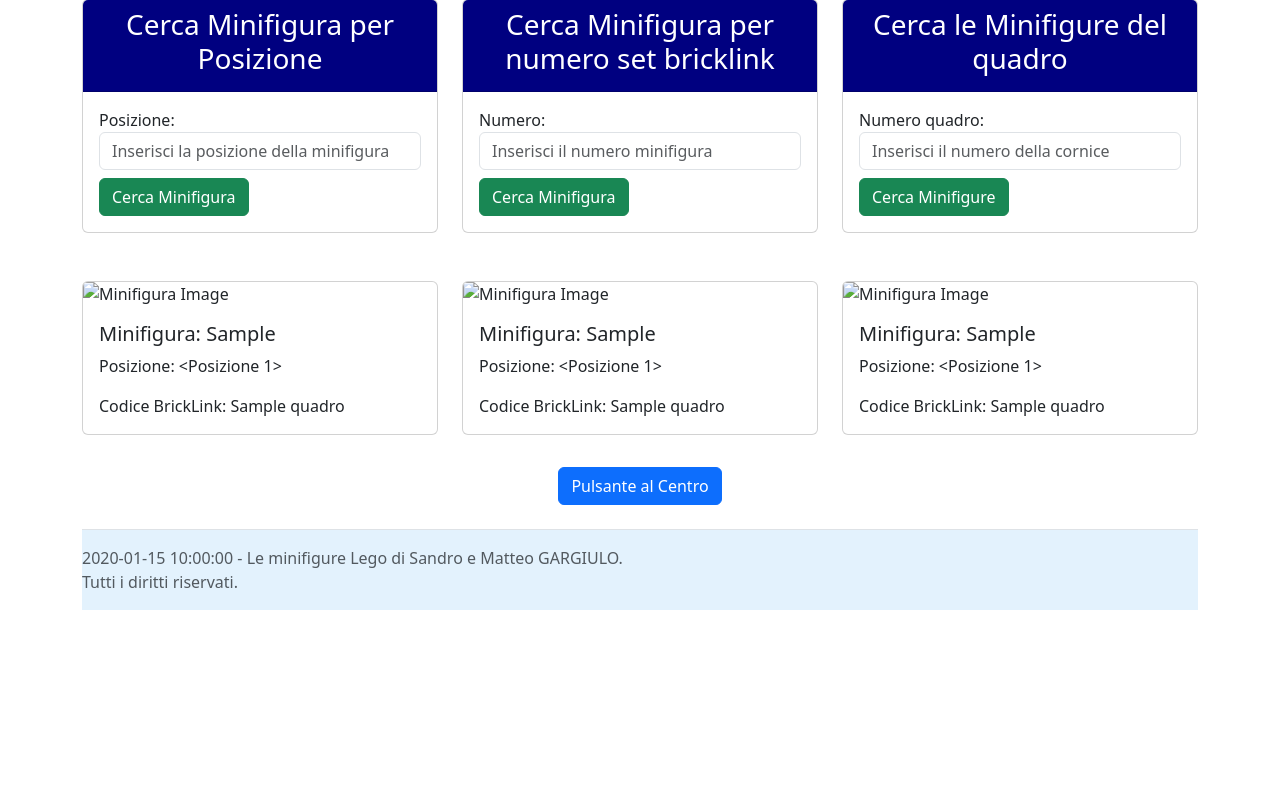
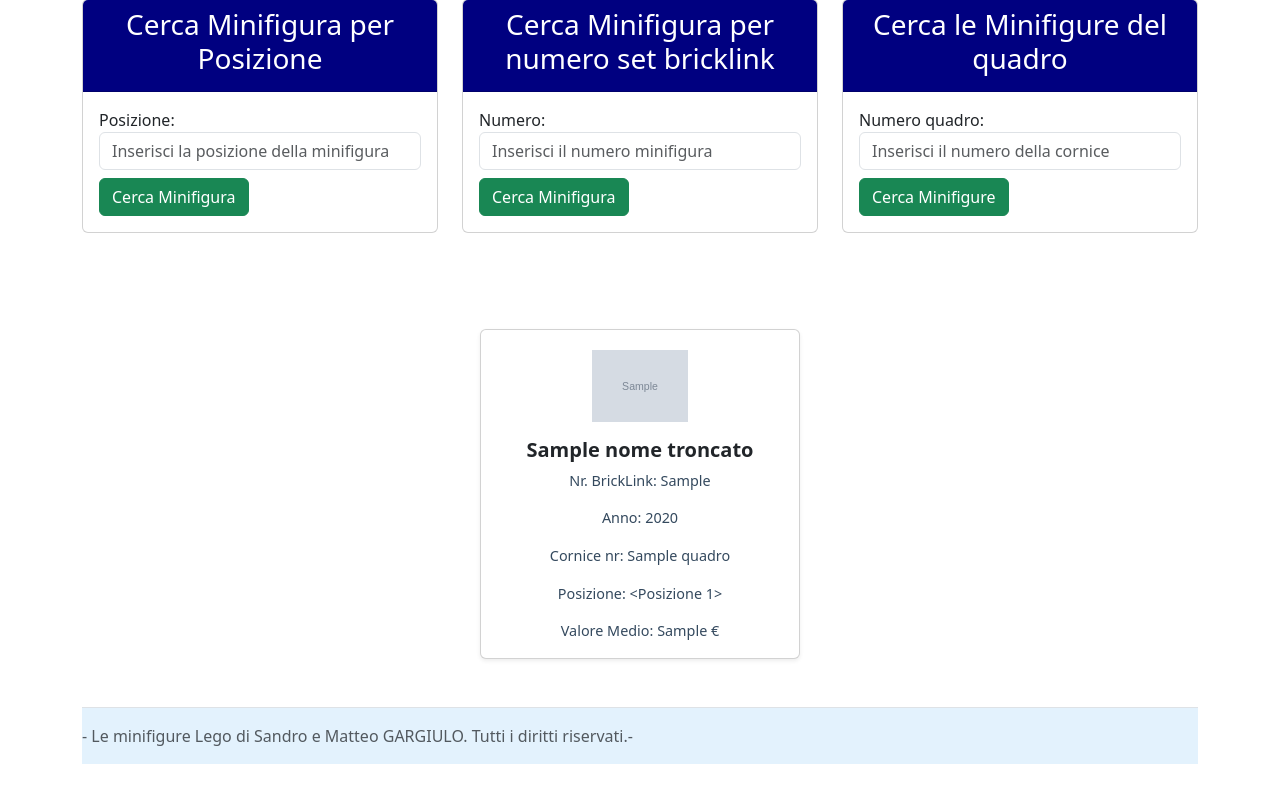
Before and after one commit to sandrogargiulo/Flask_Minifigure, a Flask app: template app/templates/search_minifigure.html in a window 1280 px wide. Shown: the part 73-861 px from the top of the page. Before the commit the page ends 683 px from the top, so only its background shows below. Run offline with Flask 3, Linux system fonts and the light colour scheme; tables that the repository leaves empty hold one stand-in row (values such as "Sample post"); the template is opened without the code that fills it: values that come from a table or form of the project are taken from there, most other values are stand-ins (such as "Sample title", 1, 10 or a date in 2020); grey boxes marked "Sample" are stand-in pictures; some libraries are stand-ins or nearby versions.

Commit message:
fine ricerca per posizione

```diff
--- a/app/static/css/styles.css
+++ b/app/static/css/styles.css
@@ -13,3 +13,35 @@
     transition: transform 0.3s ease; /* Effetto di transizione */
     text-align: center;
 }
+
+.stylish-card {
+    border-radius: 15px;
+    overflow: hidden;
+    transition: transform 0.3s ease, box-shadow 0.3s ease;
+    border: 2px solid #27ae60; /* Bordo verde */
+}
+
+.stylish-card:hover {
+    transform: scale(1.05); /* Ingrandimento al passaggio del mouse */
+    box-shadow: 0px 4px 15px rgba(0, 0, 0, 0.3); /* Ombra più intensa */
+}
+
+.stylish-image {
+    display: block;
+    margin: auto;
+    max-width: 30%; /* Riduzione della dimensione dell'immagine */
+    height: auto;
+    padding-top: 20px;
+}
+
+.stylish-title {
+    font-size: 1.25rem;
+    color: #2c3e50; /* Colore del testo */
+    font-weight: bold;
+    margin-bottom: 0.5rem;
+}
+
+.stylish-text {
+    color: #34495e; /* Testo di colore grigio-blu */
+    font-size: 0.9rem;
+}
--- a/app/templates/base.html
+++ b/app/templates/base.html
@@ -52,9 +52,9 @@
 {% block content %}
 
 {% endblock %}
-<div class="container">
+<div class="container mt-5">
 <footer class="d-flex flex-wrap justify-content-between align-items-center py-3 my-4 border-top" style="background-color: #e3f2fd;">
-   <p class="col-md-6 mb-0 text-muted">{{ today }} - Le minifigure Lego di Sandro e Matteo GARGIULO. Tutti i diritti riservati.</p>
+   <p class="col-md-6 mb-0 text-muted">- Le minifigure Lego di Sandro e Matteo GARGIULO. Tutti i diritti riservati.-</p>
     <script src="https://cdnjs.cloudflare.com/ajax/libs/bootstrap/5.3.0-alpha1/js/bootstrap.bundle.min.js"></script>
 </footer>
 </div>
--- a/app/templates/search_minifigure.html
+++ b/app/templates/search_minifigure.html
@@ -10,7 +10,7 @@
                     <h3>Cerca Minifigura per Posizione</h3>
                 </div>
                 <div class="card-body">
-                    <form action="{{ url_for('main.cerca') }}" method="get">
+                    <form action="{{ url_for('main.cerca') }}" method="post">
                          <input type="hidden" name="tipo" value="0"> <!-- parametro nascosto -->
                         <div class="form-group">
                             <label for="posizione">Posizione:</label>
@@ -63,44 +63,26 @@
     </div>
 </div>
 
-{% if numero_minifigura and posizione and quadro %}
-    <div class="container mt-5">
-        <div class="row justify-content-center">
-            <div class="col-md-4 mb-3">
-                <div class="card">
-                    <img src="" alt="Minifigura Image" class="card-img-top">
-                    <div class="card-body">
-                        <h5 class="card-title">Minifigura: {{ numero_minifigura }}</h5>
-                        <p class="card-text">Posizione: {{ posizione }}</p>
-                        <p class="card-text">Codice BrickLink: {{ quadro }}</p>
-                    </div>
-                </div>
-            </div>
-            <div class="col-md-4 mb-3">
-                <div class="card">
-                    <img src="" alt="Minifigura Image" class="card-img-top">
-                    <div class="card-body">
-                        <h5 class="card-title">Minifigura: {{ numero_minifigura }}</h5>
-                        <p class="card-text">Posizione: {{ posizione }}</p>
-                        <p class="card-text">Codice BrickLink: {{ quadro }}</p>
-                    </div>
-                </div>
-            </div>
-            <div class="col-md-4 mb-3">
-                <div class="card">
-                    <img src="" alt="Minifigura Image" class="card-img-top">
-                    <div class="card-body">
-                        <h5 class="card-title">Minifigura: {{ numero_minifigura }}</h5>
-                        <p class="card-text">Posizione: {{ posizione }}</p>
-                        <p class="card-text">Codice BrickLink: {{ quadro }}</p>
-                    </div>
+{% if esito %}
+   <div class="container mt-5 d-flex justify-content-center">
+    <div class="row mt-4">
+        <div class="col-md-4">
+            <div class="card mx-auto mt-4 shadow-sm stylish-card" style="width: 20rem;">
+                <img src="{{ esito.image_url }}" alt="Immagine Minifigura" class="card-img-top stylish-image">
+                <div class="card-body text-center">
+                    <h3 class="card-title stylish-title">{{ nome_troncato }}</h3>
+                    <p class="card-text stylish-text">Nr. BrickLink: {{ esito.no }}</p>
+                    <p class="card-text stylish-text">Anno: {{ esito.year_released }}</p>
+                    <p class="card-text stylish-text">Cornice nr: {{ quadro }}</p>
+                    <p class="card-text stylish-text">Posizione: {{ posizione }}</p>
+                    <p class="card-text stylish-text">Valore Medio: {{ valore_medio }} €</p> <!-- Mostra il valore medio -->
                 </div>
             </div>
         </div>
-        <div class="text-center mt-3">
-            <button type="button" class="btn btn-primary">Pulsante al Centro</button>
-        </div>
     </div>
+</div>
+
 {% endif %}
 
+
 {% endblock %}
```
Also changed, not shown: app/api.py (+15 -4 lines), app/routes.py (+22 -13 lines).
